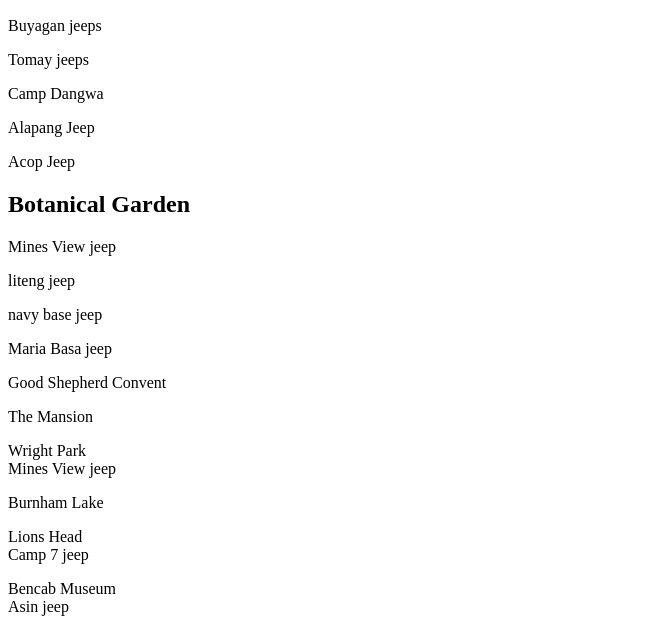
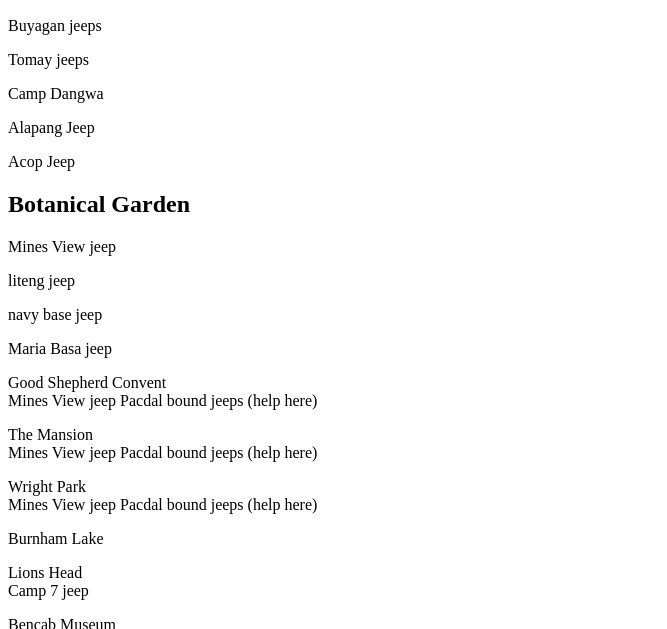
Before and after one commit to lpagalanan/WebtekMidterms, a plain HTML site: page WebtekMidterms-master/WebtekMidterms-master/index.html in a window 1280 px wide. Shown: the part 168-797 px from the top of the page, without its empty margins (0-667 px from the left). Drawn offline with Linux system fonts and the light colour scheme; a script that the page names is missing.

Commit message:
Update index.html

```diff
--- a/WebtekMidterms-master/WebtekMidterms-master/index.html
+++ b/WebtekMidterms-master/WebtekMidterms-master/index.html
@@ -25,14 +25,18 @@
         </div>
         <P>
              Good Shepherd Convent<br>
-
+            Mines View jeep
+            Pacdal bound jeeps (help here)
         </P>
         <P>
              The Mansion<br>
+            Mines View jeep
+            Pacdal bound jeeps (help here)
         </P>
         <P>
              Wright Park<br>
             Mines View jeep
+            Pacdal bound jeeps (help here)
         </P>
         <P>
              Burnham Lake<br>
```
